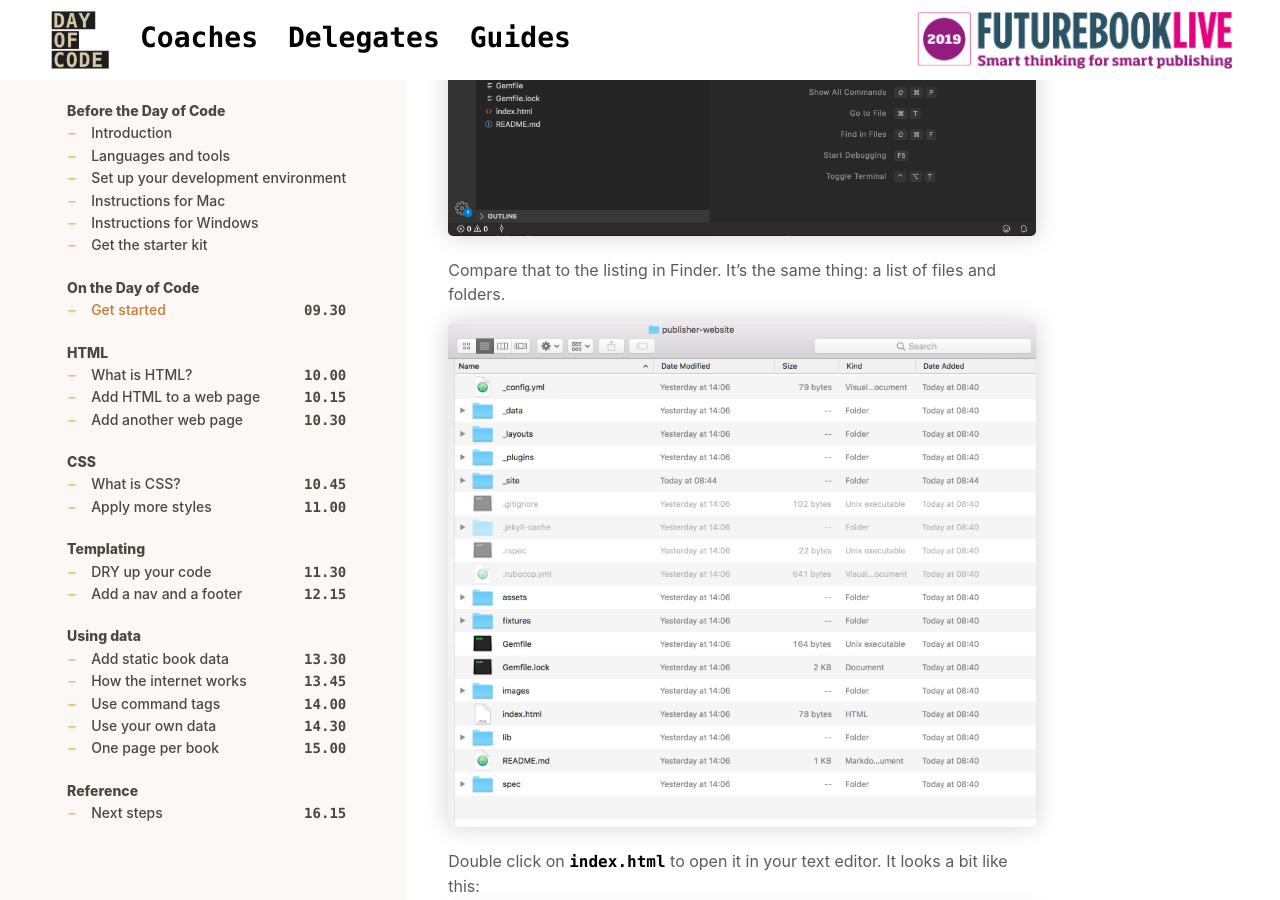
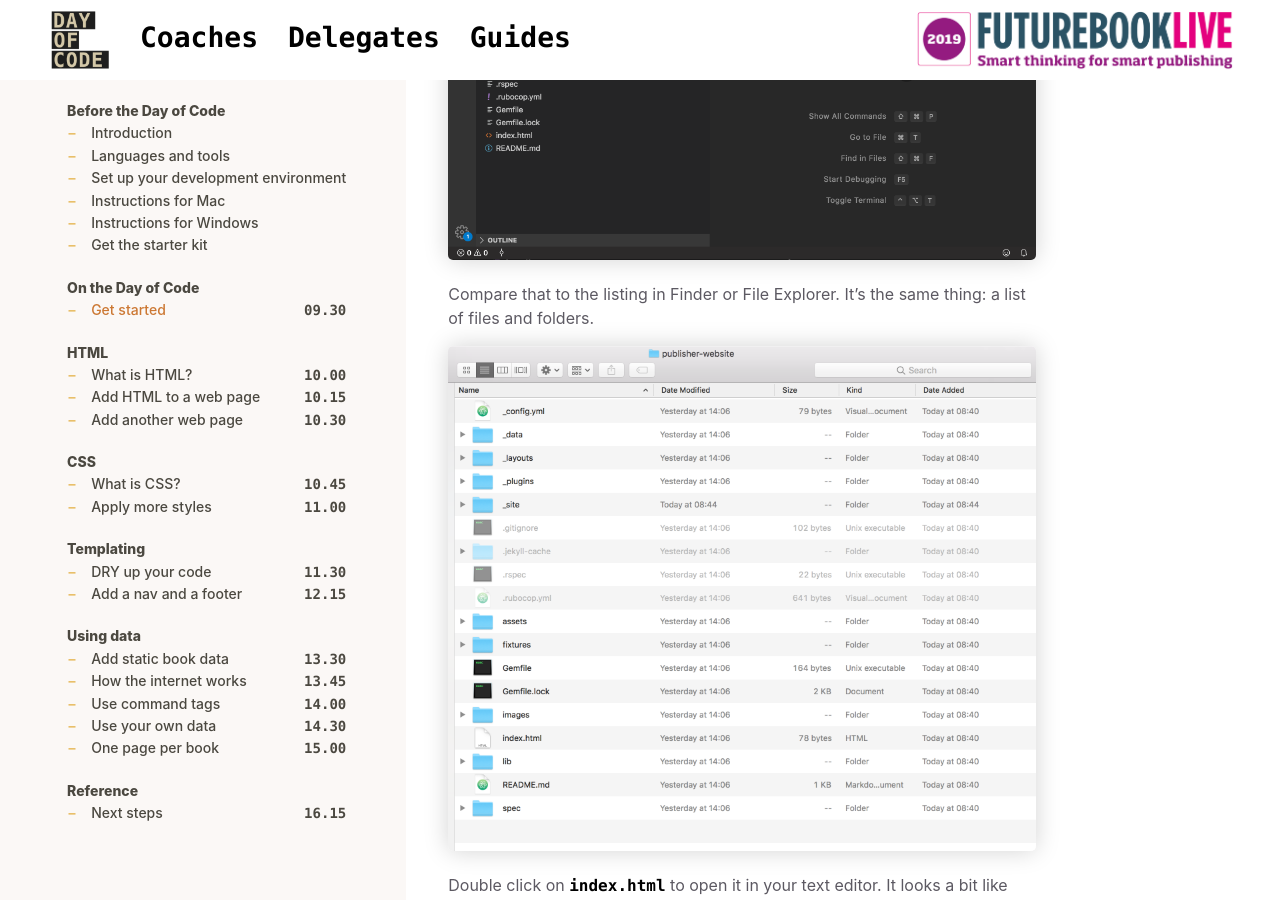
Before and after one commit to GeneralProducts/day-of-code, a Jekyll site: the page built from _posts/2018-09-09-get-started.md, in a window 1280 px wide and 900 px high, scrolled down 5970 px. Built offline with Jekyll 4.4.1, drawn with Linux system fonts in a browser that asks for light colours; the table of contents is made by our own code; part of the change alters nothing that is shown; some of the changed text lies outside the part shown.

```diff
--- a/_posts/2018-09-09-get-started.md
+++ b/_posts/2018-09-09-get-started.md
@@ -132,7 +132,7 @@ Your terminal window looks a bit like this:
 Now you are ready to run the code you have downloaded. You do this by starting a server.  Type the following and press **enter**:
 
 {% highlight bash %}
-  jekyll serve --watch --livereload
+  jekyll serve
 {% endhighlight%}
 
 Your terminal window looks a bit like this:
@@ -152,7 +152,7 @@ Your terminal window looks a bit like this:
 {% endhighlight%}
 
 > <span class="content__learn-more">Troubleshoot<span>
-* If the server "hangs" at "Generating...", press `ctrl+C` and rerun the command as `jekyll serve --trace` to see what the error is.
+* If the server "hangs" at "Generating...", press `ctrl+c` on Windows, `cmd+c` on Mac, and re-run the command as `jekyll serve --trace` to see what the error is.
 
 ## View the code running in a browser
 
@@ -166,7 +166,7 @@ Open your text editor application (e.g. Atom), click **File > Open** and navigat
 
 ![A text editor view](/assets/images/editor.png)
 
-Compare that to the listing in Finder. It's the same thing: a list of files and folders.
+Compare that to the listing in Finder or File Explorer. It's the same thing: a list of files and folders.
 
 ![The same files, displayed in Mac's Finder](/assets/images/finder.png)
 
```
